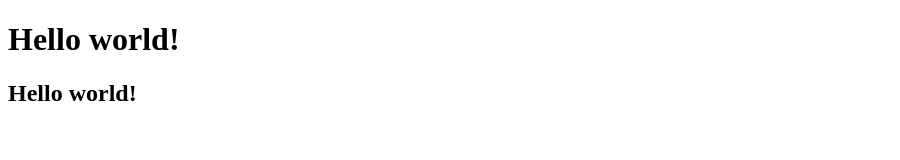
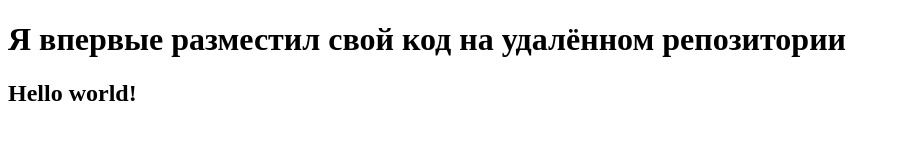
Before and after one commit to ankulikovana/test_repo, a plain HTML site: page index.html in a window 1280 px wide. Shown: the whole page, without its empty margins (0-900 px from the left). Drawn offline with Linux system fonts and the light colour scheme.

Commit message:
new commit

```diff
--- a/index.html
+++ b/index.html
@@ -3,10 +3,10 @@
 <head>
     <meta charset="UTF-8">
     <meta name="viewport" content="width=device-width, initial-scale=1.0">
-    <title>Document</title>
+    <title>New git project</title>
 </head>
 <body>
-    <h1>Hello world!</h1>
+    <h1>Я впервые разместил свой код на удалённом репозитории</h1>
     <h2>Hello world!</h2>
 </body>
 </html>
```
Also changed, not shown: 1 other file.
